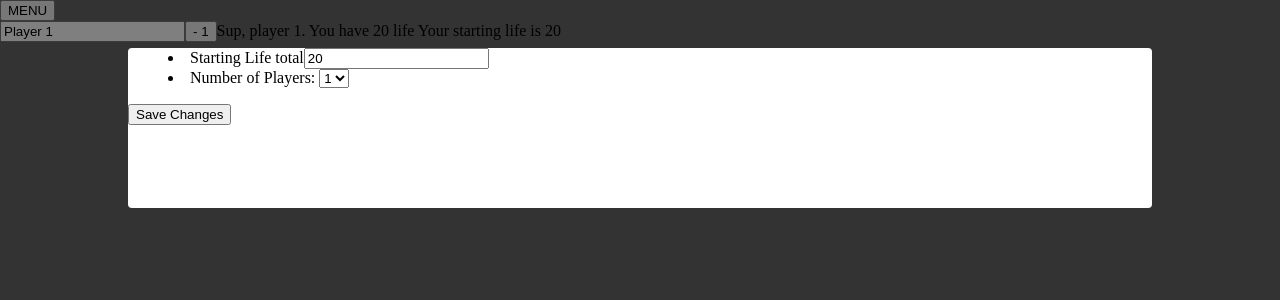
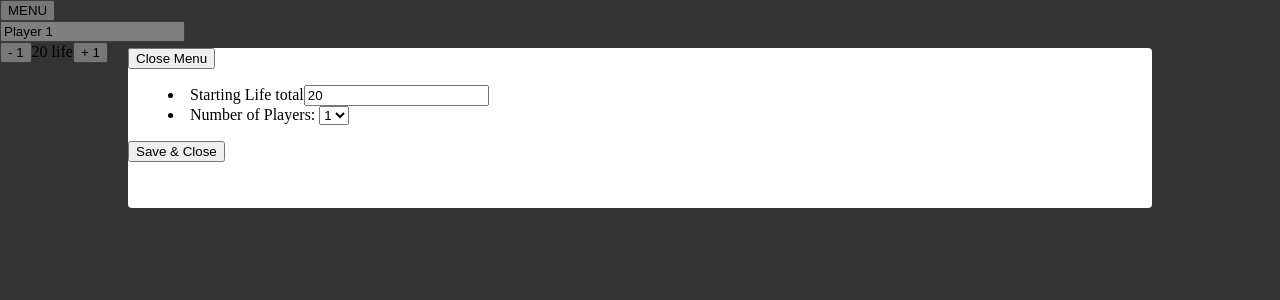
Before and after one commit to boilemmashem/lifecounter, a React (Create React App) app: page / in a window 1280 px wide. Both pictures are taken after a click on the button "MENU". Shown: the top 300 px of the page. Built offline with nearby package versions, Linux system fonts and the light colour scheme.

Commit message:
Save and close options for settings modal

```diff
--- a/src/components/App.jsx
+++ b/src/components/App.jsx
@@ -16,17 +16,27 @@ export function App() {
   const [lifeTotal, setLifeTotal] = useState(localStorage.getItem('lifeTotal') ? localStorage.getItem('lifeTotal'): 20);
   const [playerCount, setPlayerCount] = useState(localStorage.getItem('playerCount') ? localStorage.getItem('playerCount'): 1);
 
+  const makePlayers = (numOfPlayers) => {
+    let playersArr = [];
+    for(let i = 1; i <= numOfPlayers; i++) {
+      playersArr.push(
+        <Player
+          lifeTotal={lifeTotal}
+          defaultPlayerName={`Player ${i}`}
+          key={`player${i}`}
+        />
+      )
+    }
+    return playersArr;
+  }
+
 
   return (
     <StyledApp>
       <SettingsContext.Provider value={{lifeTotal, setLifeTotal, playerCount, setPlayerCount}}>
         <Menu/>
       </SettingsContext.Provider>
-      {/* TODO add players relative to the number added in the settings */}
-      <Player
-        lifeTotal={lifeTotal}
-        defaultPlayerName={"Player 1"}
-      />
+      {makePlayers(playerCount)}
     </StyledApp>
   );
 }
--- a/src/components/Menu.jsx
+++ b/src/components/Menu.jsx
@@ -25,7 +25,10 @@ const MenuModal = (props) => {
     return (
         <StyledMenuModal onClick={props.onClick}>
             <div className='menu' onClick={e => e.stopPropagation()}>
-                <Settings />
+                <Settings
+                    menuOpen={props.menuOpen}
+                    setMenuOpen={props.setMenuOpen}
+                />
             </div>
         </StyledMenuModal>
     )
@@ -46,7 +49,8 @@ export const Menu = (props) => {
             <button onClick={() => toggleMenuOpen()}>MENU</button>
             {menuOpen ?
                 <MenuModal
-                    isOpen={menuOpen}
+                    menuOpen={menuOpen}
+                    setMenuOpen={setMenuOpen}
                     onClick={() => {setMenuOpen(false)}}/>
                 : null}
         </StyledMenu>
--- a/src/components/Player.jsx
+++ b/src/components/Player.jsx
@@ -7,8 +7,8 @@ const StyledPlayer = styled.div`
 
 export const Player = (props) => {
     const [playerLifeCount, setplayerLifeCount] = useState(20);
-    const [playerInfectCount, setPlayerInfectCount] = useState(0);
-    const [playerCmdrCount, setPlayerCmdrCount] = useState(0)
+    // const [playerInfectCount, setPlayerInfectCount] = useState(0);
+    // const [playerCmdrCount, setPlayerCmdrCount] = useState(0)
     const [playerName, setPlayerName] = useState(props.defaultPlayerName);
 
     const handlePlayerName = (e) => {
@@ -17,10 +17,14 @@ export const Player = (props) => {
 
     return (
         <StyledPlayer>
-            <input type="text" value={playerName} onChange={(e) => handlePlayerName(e)} />
-            <button onClick={() => setplayerLifeCount(playerLifeCount - 1)}>- 1</button>
-            Sup, player 1. You have { playerLifeCount } life
-            Your starting life is {props.lifeTotal}
+            <div>
+                <input type="text" value={playerName} onChange={(e) => handlePlayerName(e)} />
+            </div>
+            <div>
+                <button onClick={() => setplayerLifeCount(playerLifeCount - 1)}>- 1</button>
+                { playerLifeCount } life
+                <button onClick={() => setplayerLifeCount(playerLifeCount + 1)}>+ 1</button>
+            </div>
         </StyledPlayer>
     )
 }
--- a/src/components/Settings.jsx
+++ b/src/components/Settings.jsx
@@ -6,11 +6,11 @@ import { SettingsContext } from './App'
 const StyledSettings = styled.div`
 
 `
-export const Settings = () => {
+export const Settings = (props) => {
     const contextValue = React.useContext(SettingsContext);
 
 
-    const saveChanges = () => {
+    const saveChanges = (props) => {
         // Get fetch the values from the input boxes and store them in the Settings state.
         // Store the new values into localstorage
         const settingsLifeTotal = parseInt(document.getElementById("settingsLifeTotal").value)
@@ -23,9 +23,14 @@ export const Settings = () => {
         window.localStorage.setItem("playerCount", settingsPlayerCount)
     }
 
+    const closeMenu = () => {
+        props.setMenuOpen(!props.menuOpen);
+    }
+
 
     return (
         <StyledSettings>
+            <button onClick={() => closeMenu()}>Close Menu</button>
             <menu>
                 <li>
                     <label htmlFor="settingsLifeTotal">Starting Life total</label>
@@ -41,7 +46,7 @@ export const Settings = () => {
                     </select>
                 </li>
             </menu>
-            <button onClick={() => saveChanges()}>Save Changes</button>
+            <button onClick={() => {saveChanges(); closeMenu()}}>Save &amp; Close</button>
         </StyledSettings>
     )
 }
```
